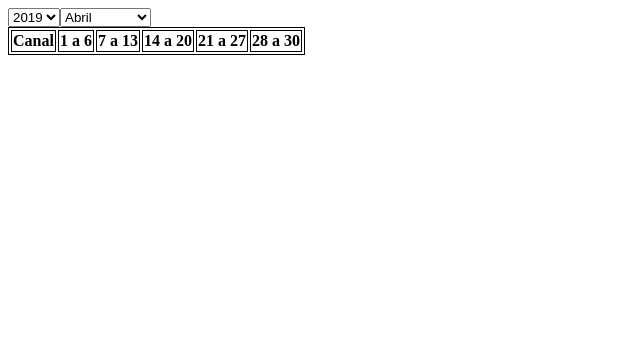
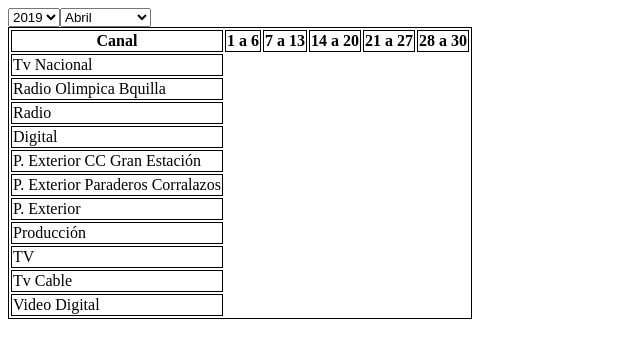
Before and after one commit to ricardovejarano/campaignsTable, an Angular app: page / in a window 1280 px wide. Shown: the top 358 px of the page, without its empty margins (0-640 px from the left). Built offline with nearby package versions, Linux system fonts and the light colour scheme.

Commit message:
Se filtran los objetos que están en la fecha seleciconada

```diff
--- a/src/app/app.component.html
+++ b/src/app/app.component.html
@@ -16,14 +16,40 @@
       <div *ngIf="w.firstDay !== w.lastDay">{{w.firstDay}} a {{w.lastDay}}</div>
       <div *ngIf="w.firstDay === w.lastDay">{{w.firstDay}}</div>
     </th>
-
   </tr>
-  <!--
   <tr>
-    <td>Finn</td>
-    <td>10</td>
+    <td>Tv Nacional</td>
   </tr>
-  -->
+  <tr>
+    <td>Radio Olimpica Bquilla</td>
+  </tr>
+  <tr>
+    <td>Radio</td>
+  </tr>
+  <tr>
+    <td>Digital</td>
+  </tr>
+  <tr>
+    <td>P. Exterior CC Gran Estación</td>
+  </tr>
+  <tr>
+    <td>P. Exterior Paraderos Corralazos</td>
+  </tr>
+  <tr>
+    <td>P. Exterior</td>
+  </tr>
+  <tr>
+    <td>Producción</td>
+  </tr>
+  <tr>
+    <td>TV</td>
+  </tr>
+  <tr>
+    <td>Tv Cable</td>
+  </tr>
+  <tr>
+    <td>Video Digital</td>
+  </tr>
 </table>
 
 
--- a/src/app/app.component.ts
+++ b/src/app/app.component.ts
@@ -10,9 +10,24 @@ import { HttpClient } from '@angular/common/http';
 })
 export class AppComponent implements OnInit {
 
+  // Declaración de los Array de canales
+  public tvNacional = new Array();
+  public radioOlimpicaBquilla = new Array();
+  public radio = new Array();
+  public digital = new Array();
+  public pExteriorCCGranEstación = new Array();
+  public pExteriorParaderosCorralazos = new Array();
+  public pExterior = new Array();
+  public produccion = new Array();
+  public tv = new Array();
+  public tvCable = new Array();
+  public videoDigital = new Array();
+
   public yearSelected = 2019;
   public monthSelected = 4;
+  public totalDaysInsMonth = 0;
   public campaigns: Campaign[];
+  public campaignsFill: Campaign[];
   public firstAndLastDaysArray: FirstAndLastDay[];
   public years = new Array();
   public months = [
@@ -24,6 +39,7 @@ export class AppComponent implements OnInit {
 
   constructor(public http: HttpClient) {
     this.campaigns = new Array<Campaign>();
+    this.campaignsFill = new Array<Campaign>();
     this.firstAndLastDaysArray = new Array<FirstAndLastDay>();
   }
 
@@ -43,37 +59,37 @@ export class AppComponent implements OnInit {
     this.http.get<Array<Campaign>>('./assets/data/campaign.json')
       .subscribe(res => {
         this.campaigns = res;
-        // console.log(this.campaigns);
+        this.objectsInRangeDate(this.totalDaysInsMonth);
       });
   }
 
   selectYear(year: number) {
     this.yearSelected = year;
     this.firstAndLastDaysArray = new Array<FirstAndLastDay>();
+    this.campaignsFill = new Array<Campaign>();
     this.buildTable();
   }
 
   selectMonth(month: number) {
     this.monthSelected = month;
     this.firstAndLastDaysArray = new Array<FirstAndLastDay>();
+    this.campaignsFill = new Array<Campaign>();
     this.buildTable();
   }
 
   buildTable() {
     // totalDaysInsMonth guarda la cantidad de días que tiene un mes
-    const totalDaysInsMonth = this.daysInMonth(this.monthSelected, this.yearSelected);
+    this.totalDaysInsMonth = this.daysInMonth(this.monthSelected, this.yearSelected);
     const firstDayInMonth = new Date(this.yearSelected + '-' + this.monthSelected + '-' + 1).getDay();
+
     // Primer semana
     const firstWeek: FirstAndLastDay = new FirstAndLastDay();
     firstWeek.firstDay = 1;
-
     firstWeek.lastDay = firstDayInMonth !== 6 ? 1 + (6 - firstDayInMonth) : firstWeek.firstDay;
     this.firstAndLastDaysArray.push(firstWeek);
-    // console.log(this.firstAndLastDaysArray);
 
     // Ahora se determinan cuantas semanas faltan para terminar el mes
-    const missDays = totalDaysInsMonth - firstWeek.lastDay;
-
+    const missDays = this.totalDaysInsMonth - firstWeek.lastDay;
     let weeks = Math.floor((missDays / 7));
     weeks = missDays % 7 === 0 ? weeks : weeks + 1;
     let temporalLastDay = firstWeek.lastDay;
@@ -87,7 +103,7 @@ export class AppComponent implements OnInit {
         temporalLastDay = tempForArray.lastDay;
       } else {
         // calcular cuantos díás faltan
-        const daysToEnd = totalDaysInsMonth - temporalLastDay;
+        const daysToEnd = this.totalDaysInsMonth - temporalLastDay;
         if (daysToEnd !== 1) {
           tempForArray.firstDay = temporalLastDay + 1;
           tempForArray.lastDay = temporalLastDay + daysToEnd;
@@ -97,11 +113,27 @@ export class AppComponent implements OnInit {
         }
         this.firstAndLastDaysArray.push(tempForArray);
       }
-
     }
+    this.objectsInRangeDate(this.totalDaysInsMonth);
     console.log(this.firstAndLastDaysArray);
   }
 
+  // Determinar los objetos que estan en el mes seleccionado
+  objectsInRangeDate(finishDay) {
+    const initDate = new Date(this.yearSelected + '-' + this.monthSelected + '-' + 1).getTime();
+    const finishDate = new Date(this.yearSelected + '-' + this.monthSelected + '-' + finishDay).getTime();
+    console.log(initDate, finishDate);
+    for (let x = 0; x < this.campaigns.length; x++) {
+      const initTemporalDate = new Date(this.campaigns[x].started_at).getTime();
+      const finishTemporalDate = new Date(this.campaigns[x].finished_at).getTime();
+      if (initTemporalDate > initDate && initTemporalDate < finishDate) {
+        this.campaignsFill.push(this.campaigns[x]);
+      } else if (finishTemporalDate > initDate && finishTemporalDate < finishDate) {
+        this.campaignsFill.push(this.campaigns[x]);
+      }
+    }
+    console.log('CAMPAÑAS DEL MES', this.campaignsFill);
+  }
 
 
   daysInMonth(month, year) {
--- a/src/assets/data/campaign.json
+++ b/src/assets/data/campaign.json
@@ -59,21 +59,21 @@
         "id": 9,
         "started_at": "2017-01-30",
         "finished_at": "2017-02-05",
-        "channel": "P. Exterior CC Gran Estación↵",
+        "channel": "P. Exterior CC Gran Estación",
         "description": null
     },
     {
         "id": 10,
         "started_at": "2017-02-13",
         "finished_at": "2017-03-12",
-        "channel": "P. Exterior Paraderos Corralazos↵",
+        "channel": "P. Exterior Paraderos Corralazos",
         "description": null
     },
     {
         "id": 11,
         "started_at": "2017-05-08",
         "finished_at": "2017-06-04",
-        "channel": "P. Exterior Paraderos Corralazos↵",
+        "channel": "P. Exterior Paraderos Corralazos",
         "description": null
     },
     {
```
